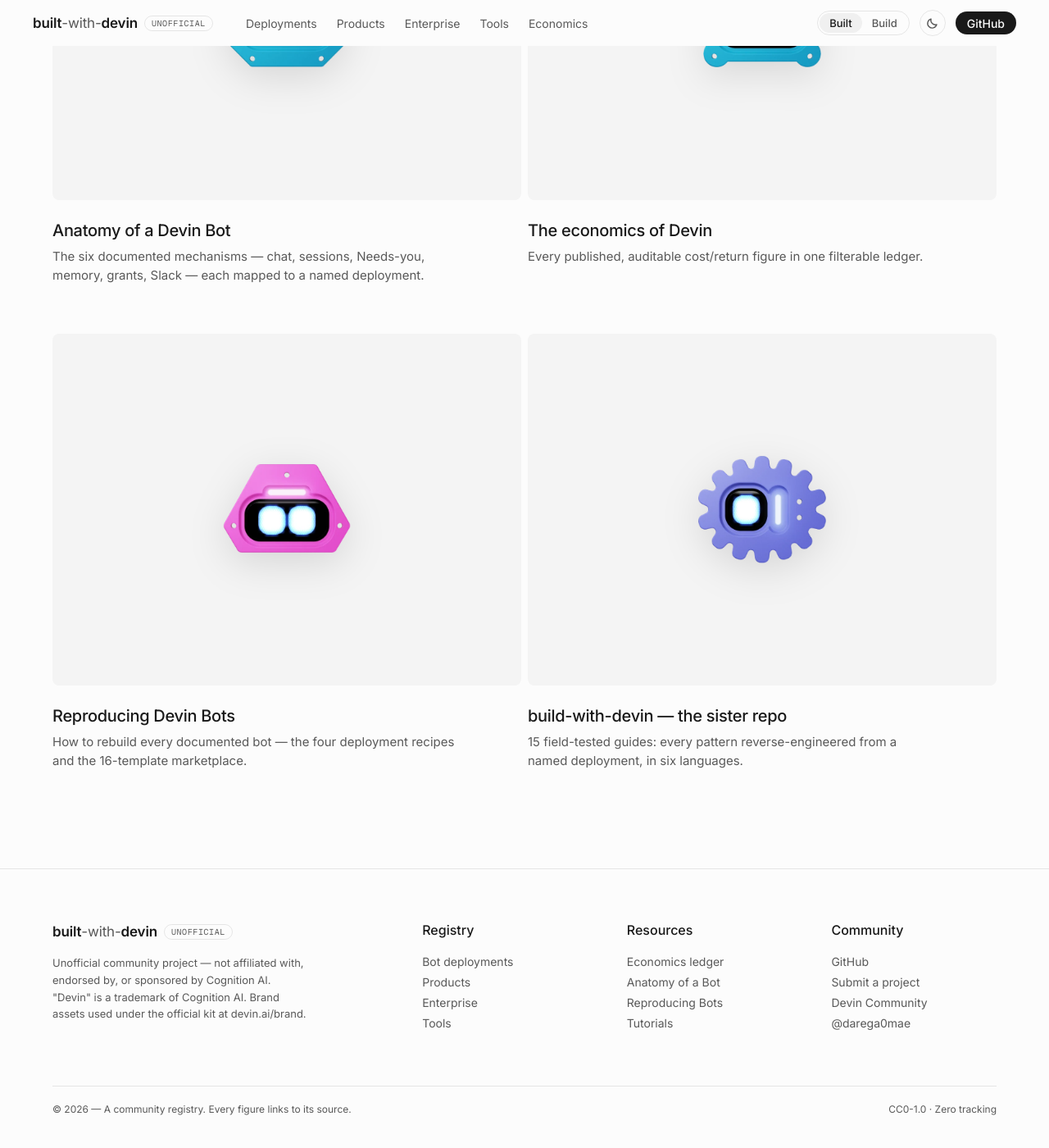
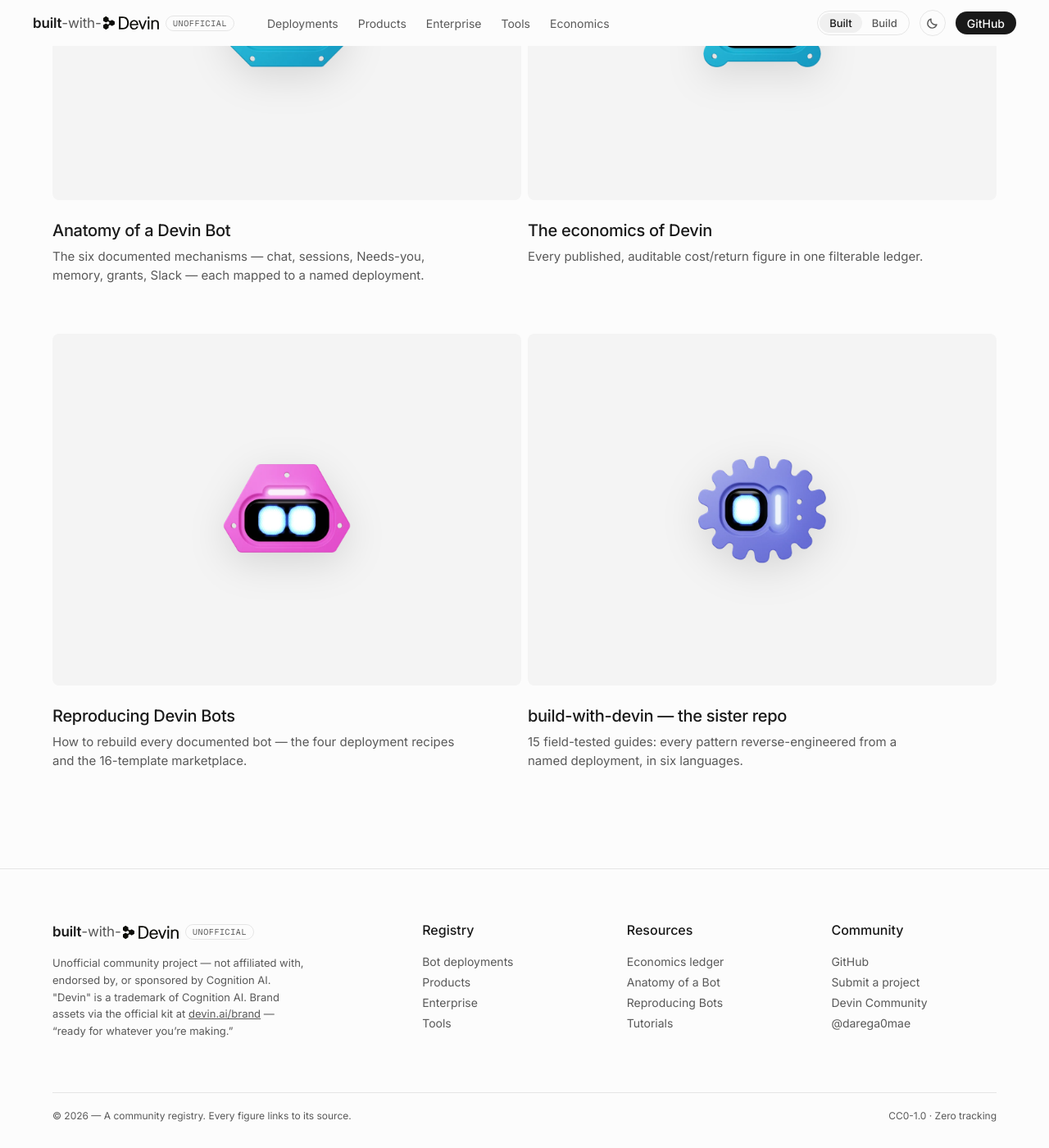
Before and after one commit to Till3005/built-with-devin, a Jekyll site: the page docs/index.html, which Jekyll copies as it is, in a window 1280 px wide and 1400 px high, scrolled down 5438 px. Shown: the whole window at 82% size. Built offline with Jekyll 4.4.1, drawn with Linux system fonts in a browser that asks for light colours.

Commit message:
Composite brand lockup: built-with- + official wordmark, brand-kit attribution
Nav and footer now read 'built-with-[Devin wordmark] UNOFFICIAL' — the wordmark is inside the composite name, not standing alone as the site's identity. Footer and both READMEs quote the brand page's license line: 'ready for whatever you're making'.

Co-Authored-By: Devin AI <158243242+devin-ai-integration[bot]@users.noreply.github.com>

```diff
--- a/docs/assets/site.css
+++ b/docs/assets/site.css
@@ -163,3 +163,7 @@ footer{border-top:1px solid var(--line);margin-top:48px}
 .brand-text{font:600 17px var(--sans);letter-spacing:-.01em;color:var(--fg)}
 .brand-text strong{font-weight:400;color:var(--mut)}
 .unofficial-chip{font:500 10px var(--mono);letter-spacing:.06em;text-transform:uppercase;color:var(--mut);border:1px solid var(--line);border-radius:999px;padding:2px 8px;margin-left:8px;vertical-align:2px}
+
+/* composite brand: text + official wordmark (brand kit) */
+.brand-mark{height:16px;width:auto;vertical-align:-3px;margin-left:2px}
+[data-theme="dark"] .brand-mark{filter:invert(.94)}
--- a/docs/economics.html
+++ b/docs/economics.html
@@ -29,7 +29,7 @@
 </head>
 <body>
 <nav><div class="wrap nav-inner">
-  <div class="nav-left"><a class="brand" href="./index.html" aria-label="Built with Devin"><span class="brand-text">built<strong>-with-</strong>devin</span><span class="unofficial-chip">unofficial</span></a>
+  <div class="nav-left"><a class="brand" href="./index.html" aria-label="Built with Devin"><span class="brand-text">built<strong>-with-</strong></span><img class="brand-mark" src="assets/brand/Devin_Primary_Logo.svg" alt="Devin" height="16"><span class="unofficial-chip">unofficial</span></a>
   <div class="navlinks">
     <a href="index.html#deployments">Deployments</a>
     <a href="index.html#enterprise">Enterprise</a>
@@ -57,7 +57,7 @@
     <thead><tr><th>Metric</th><th>Company</th><th>Context</th><th></th></tr></thead>
     <tbody></tbody>
   </table>
-  <div class="foot">Figures are as-published; where a source revises a number, the ledger follows the source. Unofficial community project — not affiliated with Cognition AI.</div>
+  <div class="foot">Figures are as-published; where a source revises a number, the ledger follows the source. Unofficial community project — not affiliated with Cognition AI. Brand assets via devin.ai/brand ("ready for whatever you're making").</div>
 </main></div>
 <script>
 const D = [
--- a/docs/index.html
+++ b/docs/index.html
@@ -23,7 +23,7 @@
 <nav><div class="wrap nav-inner">
   <div class="nav-left">
     <a class="brand" href="./" aria-label="Built with Devin">
-      <span class="brand-text">built<strong>-with-</strong>devin</span><span class="unofficial-chip">unofficial</span>
+      <span class="brand-text">built<strong>-with-</strong></span><img class="brand-mark" src="assets/brand/Devin_Primary_Logo.svg" alt="Devin" height="16"><span class="unofficial-chip">unofficial</span>
     </a>
     <div class="navlinks">
       <a href="#deployments">Deployments</a>
@@ -167,8 +167,8 @@
 <footer><div class="wrap">
   <div class="foot-grid">
     <div class="foot-brand">
-      <span class="brand-text">built<strong>-with-</strong>devin</span><span class="unofficial-chip">unofficial</span>
-      <p>Unofficial community project — not affiliated with, endorsed by, or sponsored by Cognition AI. "Devin" is a trademark of Cognition AI. Brand assets used under the official kit at devin.ai/brand.</p>
+      <span class="brand-text">built<strong>-with-</strong></span><img class="brand-mark" src="assets/brand/Devin_Primary_Logo.svg" alt="Devin" height="16"><span class="unofficial-chip">unofficial</span>
+      <p>Unofficial community project — not affiliated with, endorsed by, or sponsored by Cognition AI. "Devin" is a trademark of Cognition AI. Brand assets via the official kit at <a href="https://devin.ai/brand">devin.ai/brand</a> — &ldquo;ready for whatever you&rsquo;re making.&rdquo;</p>
     </div>
     <div class="foot-col"><h4>Registry</h4>
       <a href="#deployments">Bot deployments</a>
```
Also changed, not shown: README.md.
